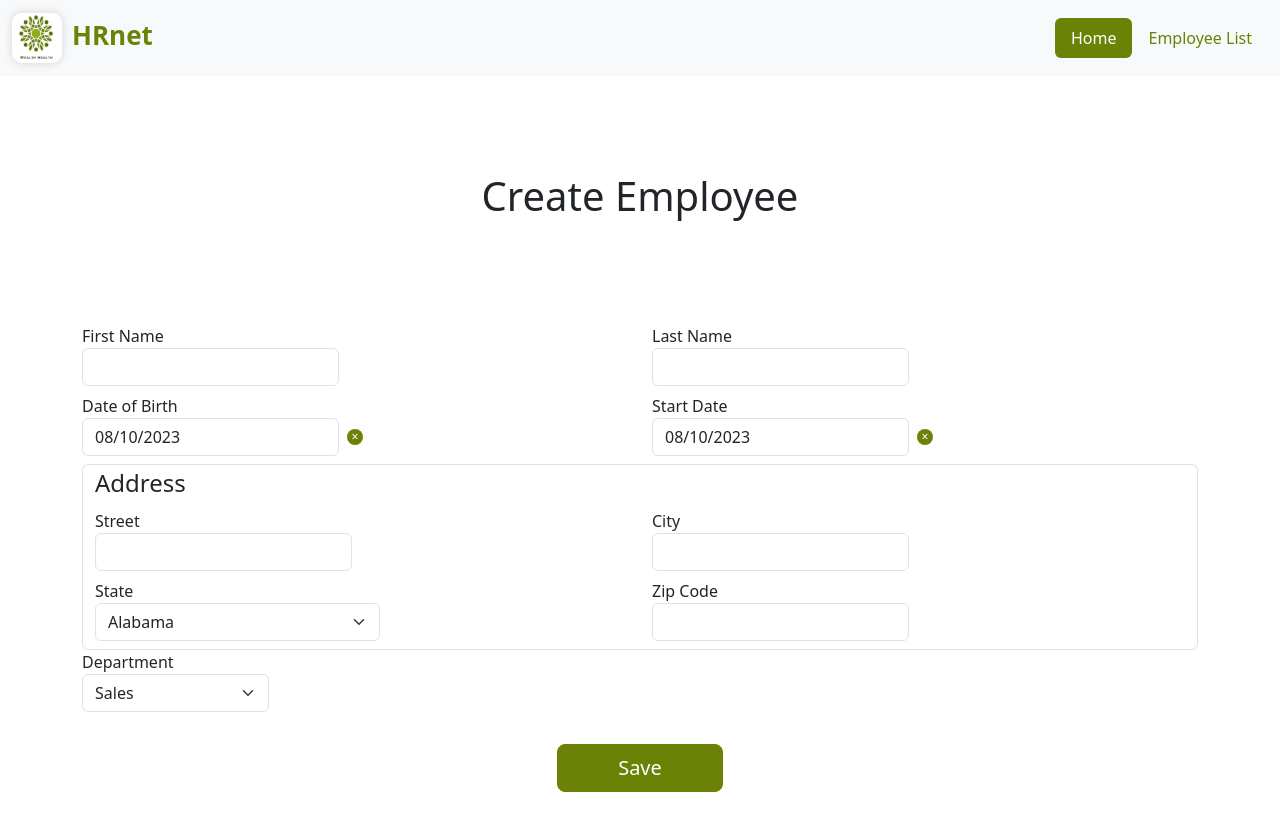
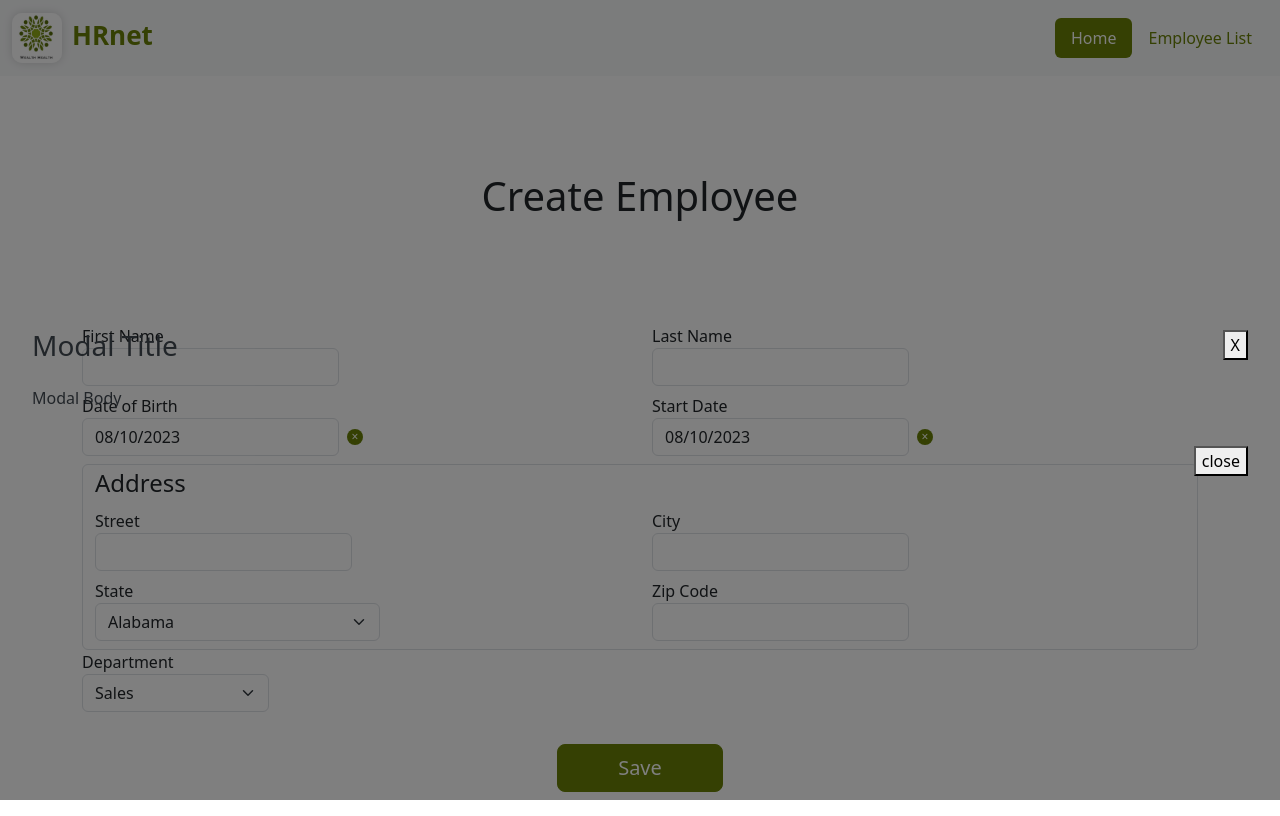
Before and after one commit to Thorekt/RobinOry_14_07072023, a React (Create React App) app: page / in a window 1280 px wide. Built offline with nearby package versions, Linux system fonts and the light colour scheme.

Commit message:
debut du travail sur la modal

```diff
--- a/src/app/components/EmployeeForm.jsx
+++ b/src/app/components/EmployeeForm.jsx
@@ -8,6 +8,7 @@ import selectEmployee from '../utils/selectors';
 import { addEmployeeAction } from '../features/employee';
 import departments from '../assets/datas/departments';
 import states from '../assets/datas/states';
+import Modal from './Modal';
 
 export default function EmployeeForm() {
   const dispatch = useDispatch();
@@ -189,6 +190,7 @@ export default function EmployeeForm() {
   }
 
   return (
+    <>
       <Form className="container needs-validation" onSubmit={handleSubmit} noValidate>
         <div className="row">
           <div className="col">
@@ -286,5 +288,7 @@ export default function EmployeeForm() {
           </div>
         </div>
       </Form>
+      <Modal />
+    </>
   );
 }
--- /dev/null
+++ b/src/app/components/Modal.jsx
@@ -0,0 +1,21 @@
+import React from 'react';
+import '../styles/components/modal.css';
+
+export default function Modal() {
+  return (
+    <div className="modal-container">
+      <div className="modal-content">
+        <header className="modal-header">
+          <h3 className="modal-title">Modal Title</h3>
+          <button type="button" className="modal-close">X</button>
+        </header>
+        <div className="modal-body">
+          <p>Modal Body</p>
+        </div>
+        <footer className="modal-footer">
+          <button type="button" className="modal-end">close</button>
+        </footer>
+      </div>
+    </div>
+  );
+}
--- /dev/null
+++ b/src/app/styles/components/modal.css
@@ -0,0 +1,37 @@
+.modal-container {
+    display: flex;
+    position: fixed;
+    top: 0;
+    left: 0;
+    width: 100%;
+    height: 100%;
+    background-color: rgba(0, 0, 0, 0.5);
+    z-index: 1000;
+    align-items: center;
+    justify-content: center;
+}
+
+.modal-content {
+    width: 500px;
+    background-color: #fff;
+    border-radius: 10px;
+    padding: 20px;
+    position: relative;
+}
+
+.modal-header{
+    display: flex;
+    justify-content: space-between;
+    align-items: center;
+    margin-bottom: 20px;
+}
+
+
+.modal-body{
+    margin-bottom: 20px;
+}
+
+.modal-footer{
+    display: flex;
+    justify-content: flex-end;
+}
```
Lines whose indentation alone changed are shown as unchanged.
